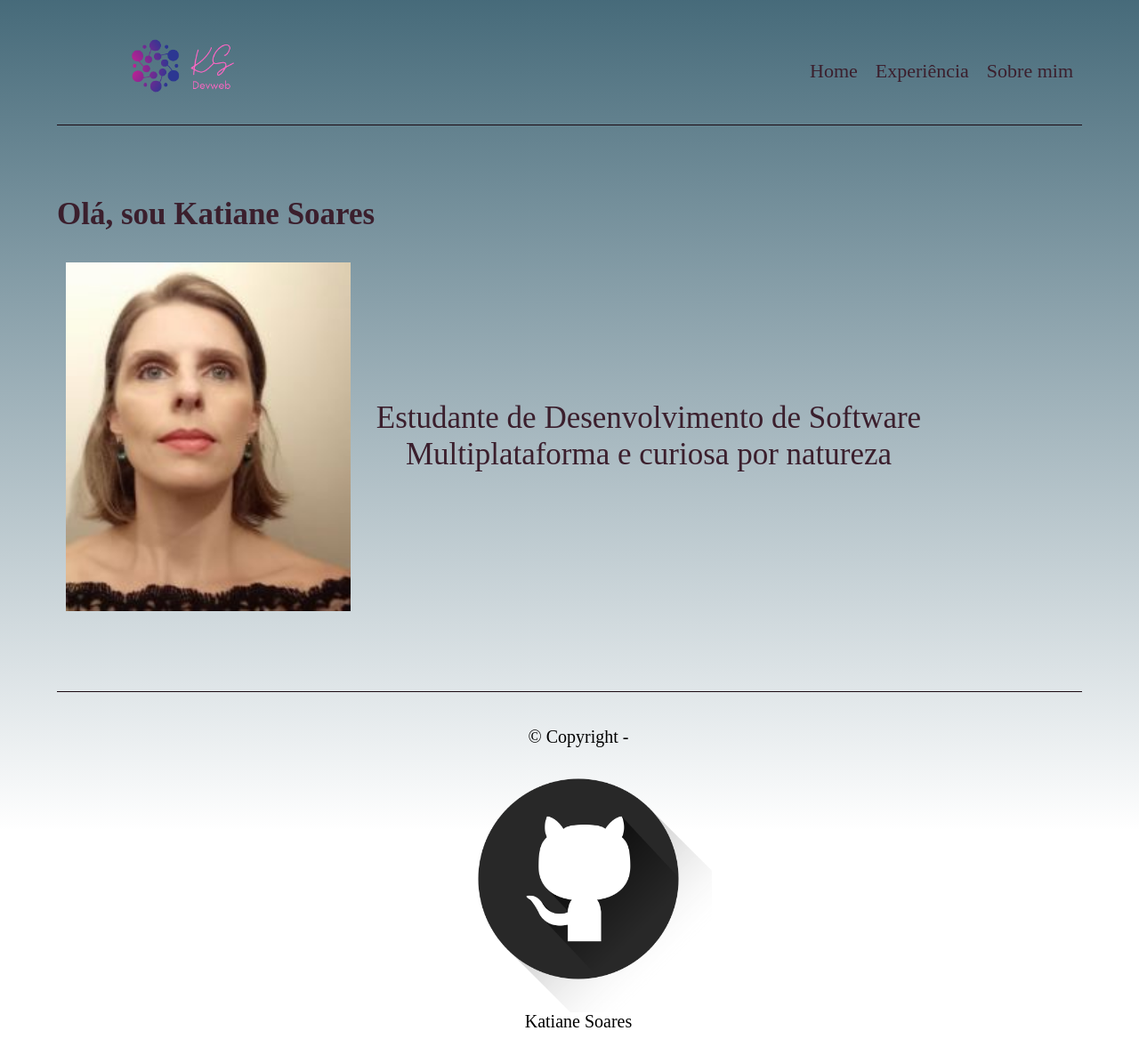
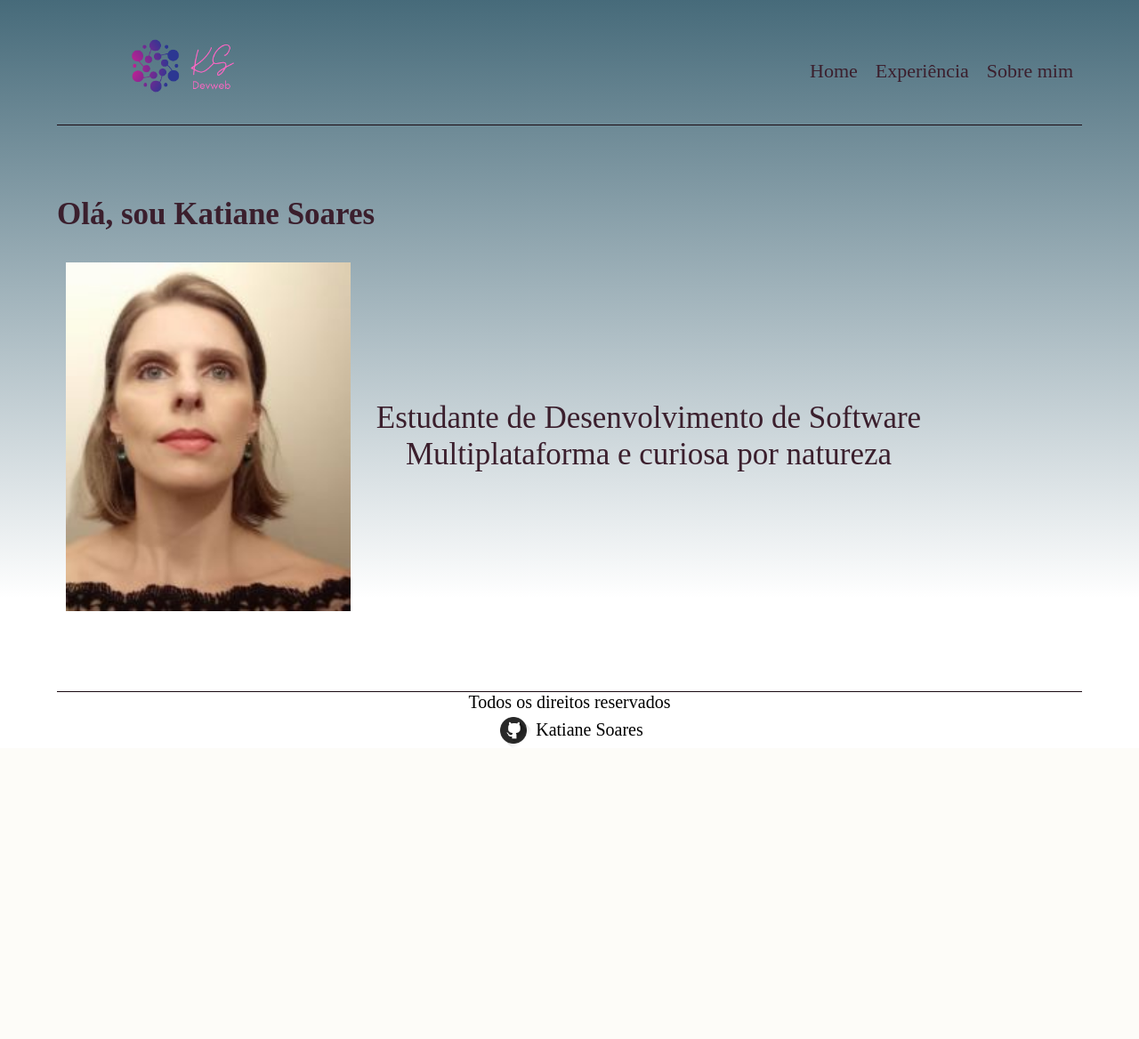
Before and after one commit to Katianefatec/Portfolio, a Flask app: page / in a window 1280 px wide. Shown: the whole page at 89% size. After the commit the page ends 839 px from the top, so only its background shows below. Run offline with Flask 2, Linux system fonts and the light colour scheme; some web fonts are replaced.

Commit message:
acertando detalhes no footer

```diff
--- a/Src/app.py
+++ b/Src/app.py
@@ -13,7 +13,35 @@ def experiencia():
 
 @app.route('/sobremim')
 def sobremim():
-    return render_template('sobremim.html')
+    return render_template('sobremim.html', experiencias=experiencias)
+
+experiencias = [
+    {
+        'imagem': '../static/img/fisio.jpg',
+        'cargo': 'Formada em fisioterapia pela FCT - UNESP (2001-2004)'
+    },
+    {
+        'imagem': '../static/img/faculeste.jpeg',
+        'cargo': 'Pós-graduada em Intervenção psicológica na mediação e resolução de conflitos (2022-2023)'
+    },
+    {
+        'imagem': '../static/img/fatec.jpeg',
+        'cargo': 'Cursando Desenvolvimento de Software Multiplataforma'
+    },
+    {
+        'imagem': '../static/img/nossacaixa.png',
+        'cargo': 'Auxiliar administrativo do Banco Nossa Caixa (2006-2007)'
+    },
+    {
+        'imagem': '../static/img/tjsp.jpg',
+        'cargo': 'Escrevente técnica do Tribunal de Justiça do Estado de São Paulo (2007-2009)'
+    },
+    {
+        'imagem': '../static/img/jfsp.jpg',
+        'cargo': 'Técnica judiciária da Justiça Federal de São Paulo (2009 até o momento)'
+    }
+]
+
 
 if __name__ == '__main__':
     app.run('0.0.0.0')
--- a/Src/static/css/estilos.css
+++ b/Src/static/css/estilos.css
@@ -6,17 +6,30 @@ body
     margin:auto;
 }
 footer {
-    position: static;
+    /* position: static; */
     text-align: center;
-    line-height: 20px;
+    /* line-height: 20px; */
     color:black;
-    bottom: 0;
+    /* bottom: 0;
     width: 100%;
     margin-top: 30px;
-    padding: 10px;
+    padding: 10px; */
     font-size: 20px;
+    display: flex;
+    flex-direction: column;
+    align-items: center;
   }
 
+footer .img-footer img {
+    width: 40px;
+    margin-right: 5px;
+    /* margin-bottom: 5px; */
+  }
+
+footer .name {
+    display: flex;
+    align-items: center;
+}
 
 h1 {
     color:rgb(59, 31, 45);
@@ -179,6 +192,8 @@ img {
     }
 
 
+
+
 @media screen and (max-width: 600px) {
     h1 {
         font-size: 30px;
--- a/Src/templates/base.html
+++ b/Src/templates/base.html
@@ -24,11 +24,24 @@
 <div class="divider2"></div>
 
 <footer>
-  © Copyright -
-  <a class="img-footer" href="https://github.com/Katianefatec">
-    <img src="../static/img/git.png" alt="GitHub">
-  </a>
-  <span class="name">Katiane Soares</span>
+  <div>
+  Todos os direitos reservados
+</div>
+<div class="name">
+  <div class="img-footer">
+    <a href="https://github.com/Katianefatec">
+      <img src="../static/img/git.png" alt="GitHub">
+    </a>
+  </div>
+  <span>Katiane Soares</span>
+</div>
+
+<!-- <div class="name">
+  <div class="img-footer">
+    <a href="https://github.com/Katianefatec">
+      <img src="../static/img/git.png" alt="GitHub"></a>
+    <span>Katiane Soares</span>
+  </div> -->
 </footer>
 
 </body>
```
Also changed, not shown: Src/templates/experiencia.html (+0 -22 lines).
